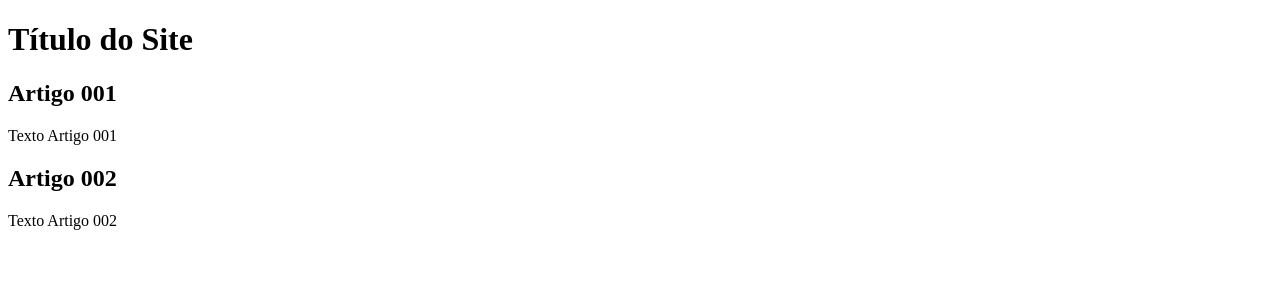
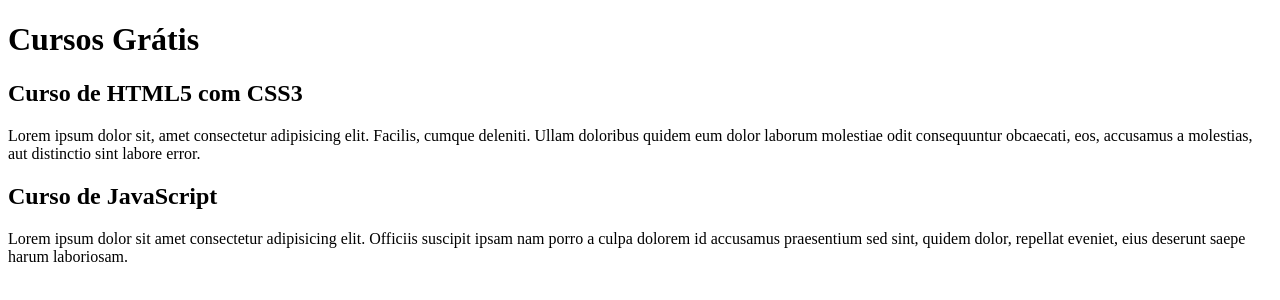
Before and after one commit to carololiveira6/projeto-site, a plain HTML site: page index.html in a window 1280 px wide. Drawn offline with Linux system fonts and the light colour scheme.

Commit message:
comecei a escrever conteúdo

```diff
--- a/index.html
+++ b/index.html
@@ -8,15 +8,15 @@
 <body>
     <main>
         <header>
-            <h1>Título do Site</h1>
+            <h1>Cursos Grátis</h1>
         </header>
         <article>
-            <h2>Artigo 001</h2>
-            <p>Texto Artigo 001</p>
+            <h2>Curso de HTML5 com CSS3</h2>
+            <p>Lorem ipsum dolor sit, amet consectetur adipisicing elit. Facilis, cumque deleniti. Ullam doloribus quidem eum dolor laborum molestiae odit consequuntur obcaecati, eos, accusamus a molestias, aut distinctio sint labore error.</p>
         </article>
         <article>
-            <h2>Artigo 002</h2>
-            <p>Texto Artigo 002</p>
+            <h2>Curso de JavaScript</h2>
+            <p>Lorem ipsum dolor sit amet consectetur adipisicing elit. Officiis suscipit ipsam nam porro a culpa dolorem id accusamus praesentium sed sint, quidem dolor, repellat eveniet, eius deserunt saepe harum laboriosam.</p>
         </article>
     </main>
 </body>
```
